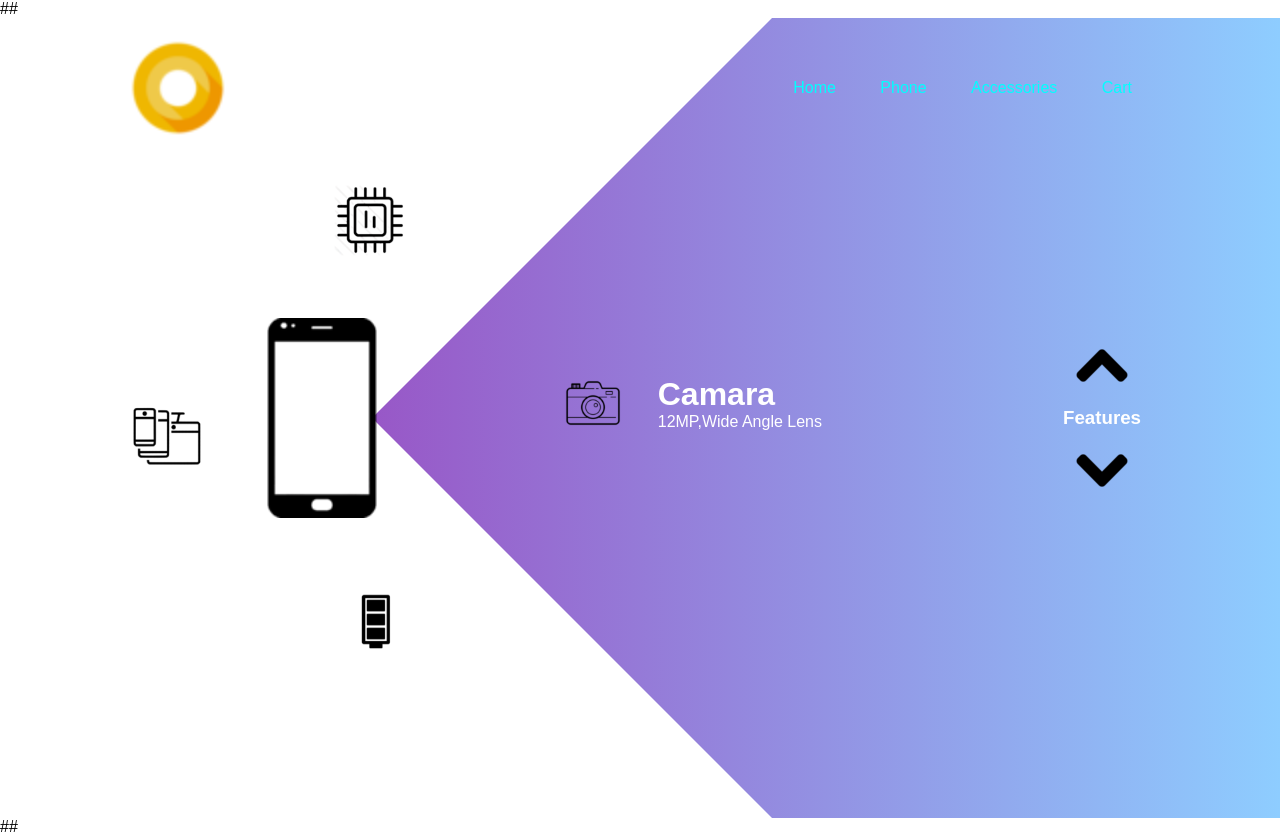
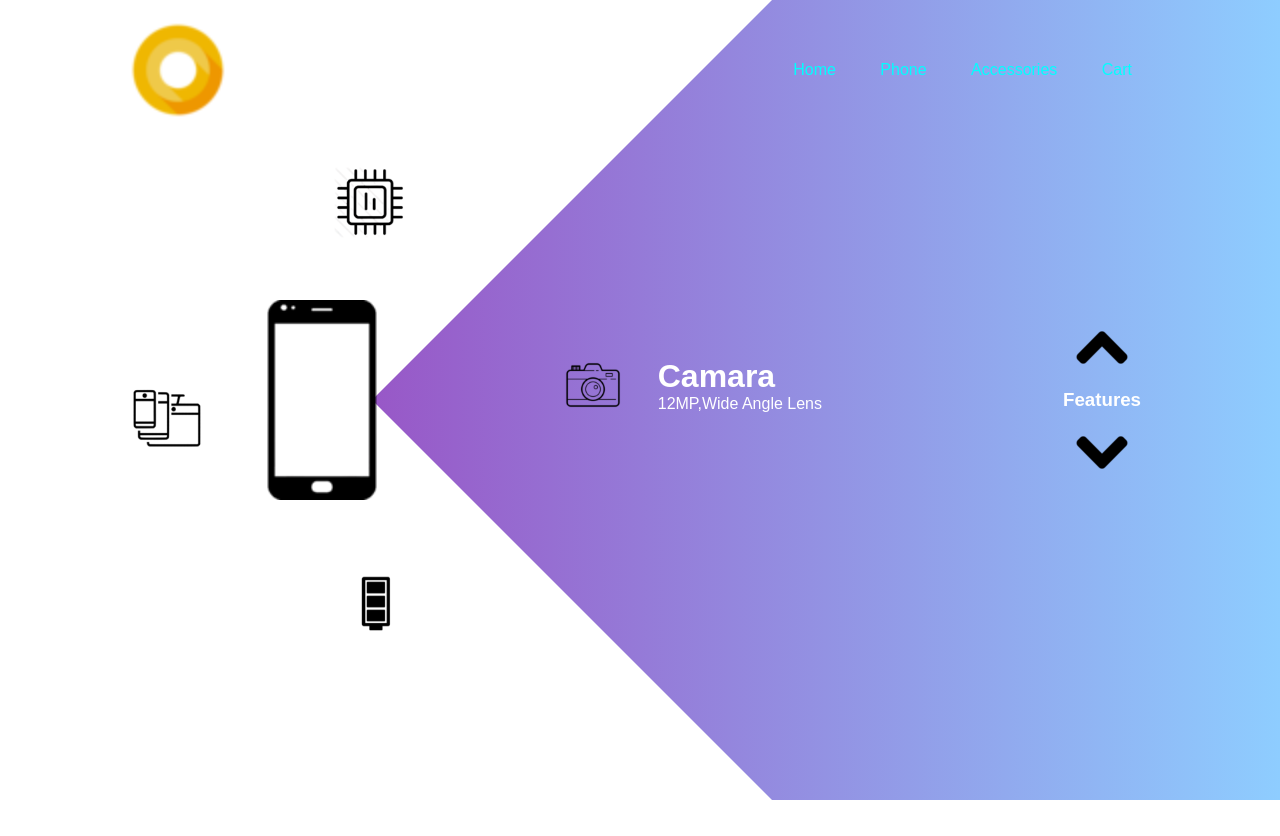
Before and after one commit to mr-mastermind-code/Good-Phone, a plain HTML site: page index.html in a window 1280 px wide. After the commit the page ends 800 px from the top, so only its background shows below. Drawn offline with Linux system fonts and the light colour scheme.

Commit message:
Update index.html

```diff
--- a/index.html
+++ b/index.html
@@ -4,7 +4,7 @@
     <link rel="stylesheet" href="style.css">
 
     </head>
-    ##
+    <body>
         <div class="main">
             <nav>
                 <div class="logo">
@@ -85,5 +85,5 @@
             }
         </script>
 
-    ##
+    </body>
 </html>
```
